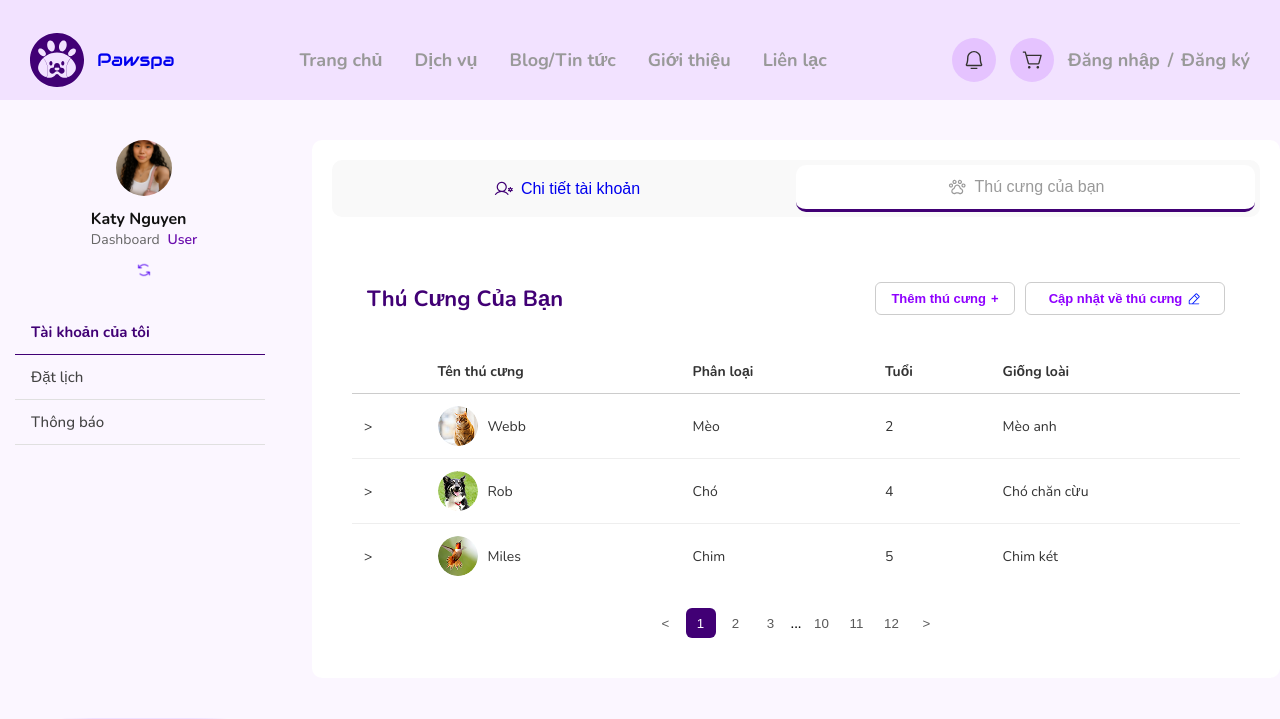
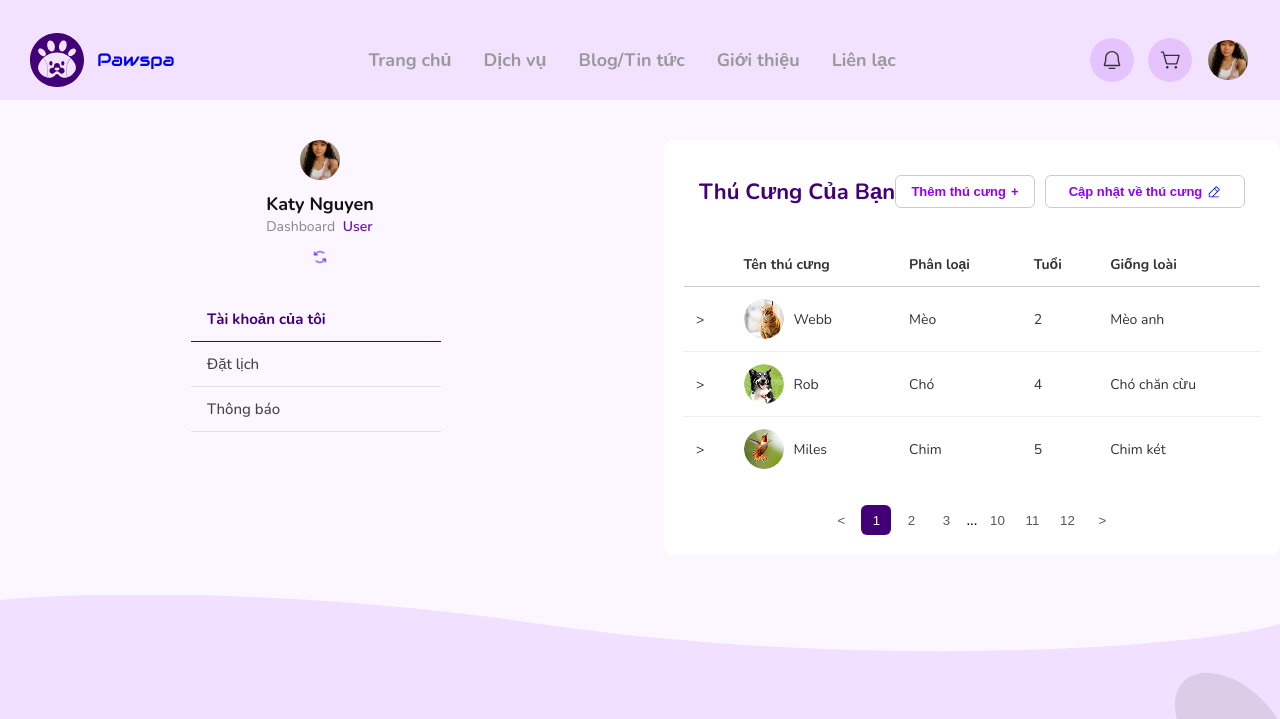
Before and after one commit to KimToan2501/Du-An-Web, a PHP site: page /pages/account-pet.html in a window 1280 px wide. Shown: the top 719 px of the page. Run offline with PHP 8.4, Linux system fonts and the light colour scheme.

Commit message:
cập nhật header

```diff
--- a/assets/css/account-pet.css
+++ b/assets/css/account-pet.css
@@ -50,7 +50,7 @@
   }
 
   .role-type {
-    color: #6a0dad; /* tím đậm */
+    color: #6a0dad;
     font-weight: 600;
     margin-left: 4px;
   }
--- a/pages/account-pet.html
+++ b/pages/account-pet.html
@@ -18,6 +18,7 @@
     <link rel="stylesheet" href="../assets/css/common.css">
     <link rel="stylesheet" href="../assets/css/header.css">
     <link rel="stylesheet" href="../assets/css/account-pet.css">
+    <link rel="stylesheet" href="../assets/css/booking.css">
     <title>Account - Pet</title>
 </head>
 <body style="background-color: #FBF6FF;">
@@ -55,16 +56,15 @@
 
            <!-- Start: Icon + Action -->
            <div id="header-icons">
-                <a href="#" class="icon-link" aria-label="Notifications">
+            <a href="../pages/notifications.html" class="icon-link" aria-label="Notifications">
                 <img src="../assets/images/icons/noti.svg" alt="Notify" class="icon-image">
             </a>
             <a href="#" class="icon-link" aria-label="Cart">
                 <img src="../assets/images/icons/cart.svg" alt="Cart" class="icon-image">
             </a>
-                <div class="auth-links">
-                    <a href="./pages/login.html" class="auth-link">Đăng nhập</a>
-                    <span class="auth-separator">/</span>
-                    <a href="./pages/register.html" class="auth-link">Đăng ký</a>
+            <!-- Thay đổi từ Đăng nhập/đăng ký thành avatar -->
+            <div class="avatar-wrapper">
+                <img src="../assets/images/avatar.png" alt="Avatar" class="avatar-image">
             </div>
         </div>
         <!-- End: Icon + Action -->
@@ -96,18 +96,6 @@
                 </ul>
             </nav>
         </aside>
-        </div>
-        <!-- Nội dung tài khoản -->
-        <section class="account-main">
-            <div class="account-tabs">
-                <button class="tab">
-                    <img src="/assets/images/account/user gear.svg" alt="Chi tiết tài khoản" class="tab-icon">
-                    <a href="/pages/account-detail.html"> Chi tiết tài khoản </a>
-                </button>
-                <button class="tab active">
-                    <img src="/assets/images/account/paw.svg" alt="Thú cưng của bạn" class="tab-icon">
-                    <a href="/pages/account-pet.html" style = "color: #999">Thú cưng của bạn</a>
-                </button>
         </div>
             <!-- thú cưng của bạn -->
             <div class="pet-container">
```
Also changed, not shown: pages/account-detail.html (+5 -5 lines). Lines whose indentation alone changed are shown as unchanged.
